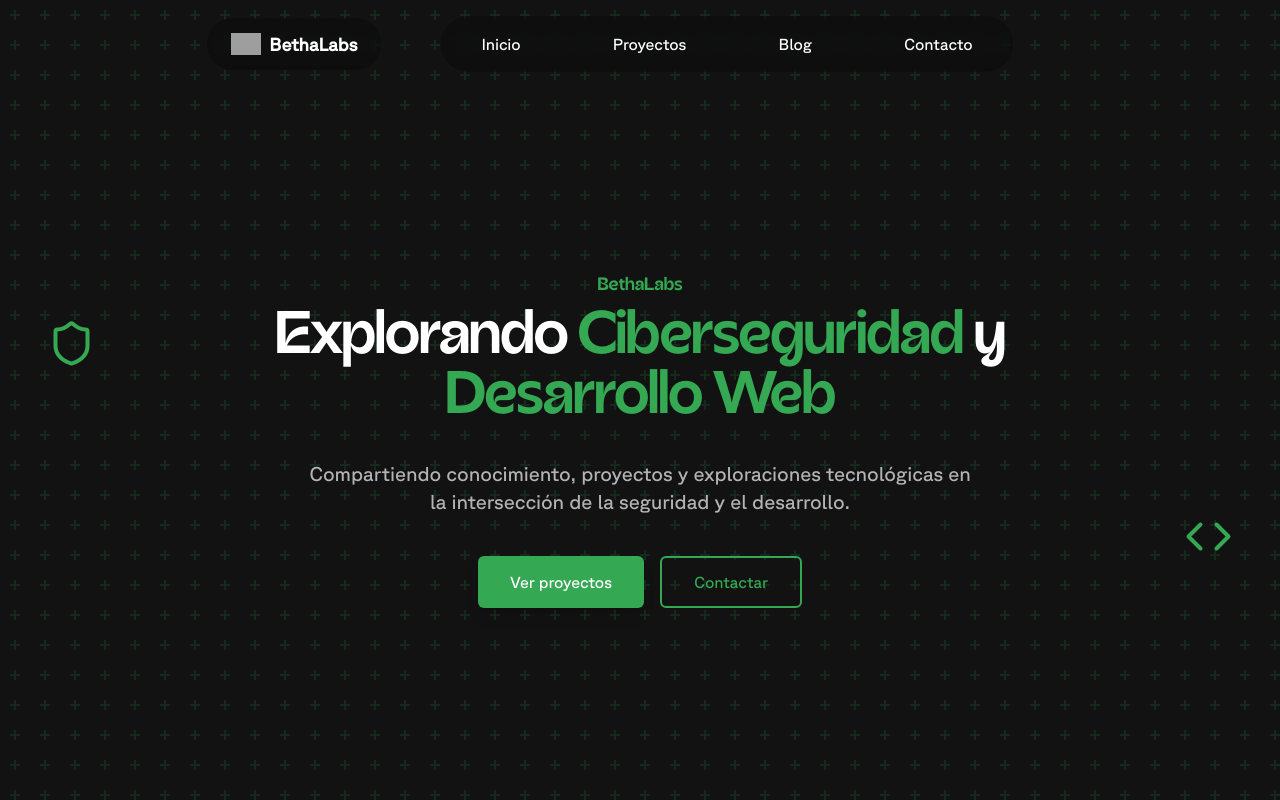
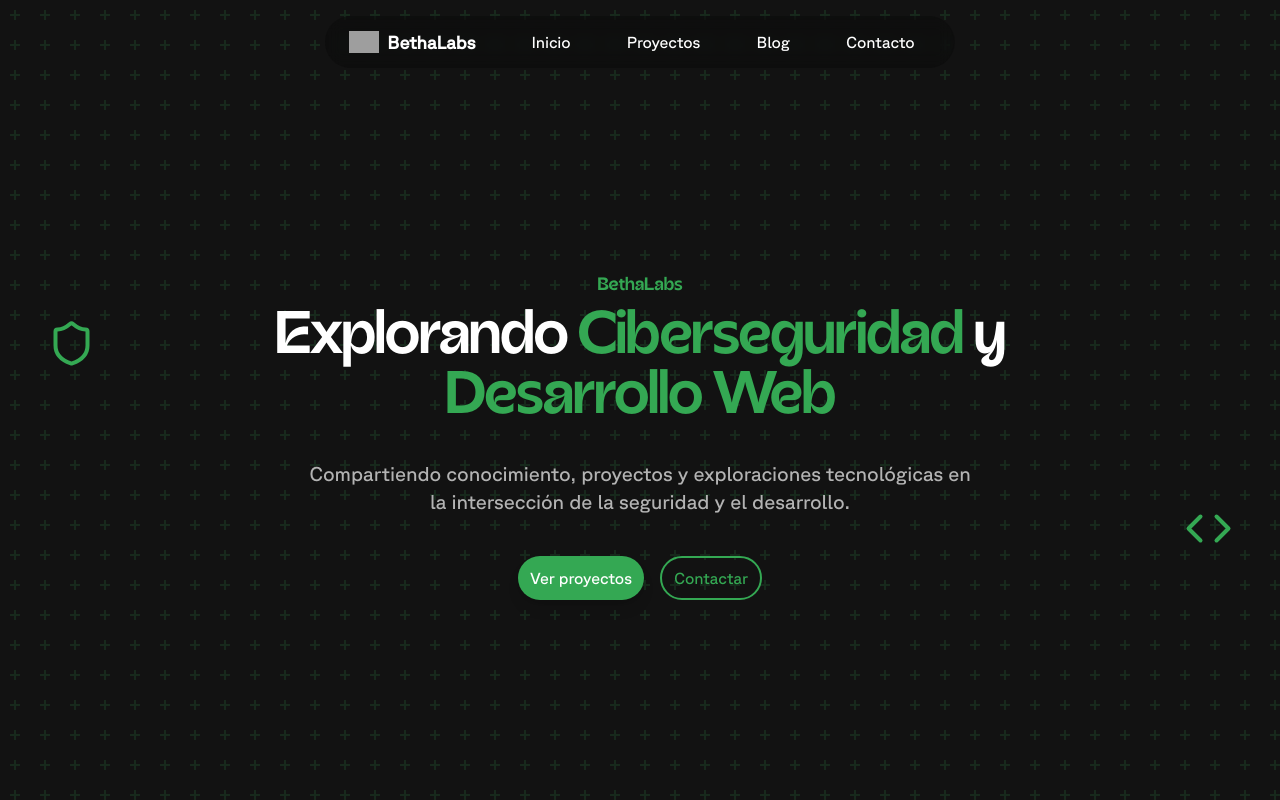
Before and after one commit to elrichi31/bethalabs-site, a Next.js app: page / in a window 1280 px wide. Shown: the top 800 px of the page. Built offline with nearby package versions, Linux system fonts and the light colour scheme; grey boxes are pictures that could not be loaded.

Commit message:
fix navbar

```diff
--- a/src/app/globals.css
+++ b/src/app/globals.css
@@ -32,7 +32,6 @@
   --accent-foreground: 0 0% 100%;
   --destructive: 0 84% 60%;
   --destructive-foreground: 0 0% 100%;
-  --border: 0 0% 16%;
   --input: 0 0% 16%;
   --ring: 135 52% 43%;
   --radius: 0.5rem;
--- a/src/components/hero.tsx
+++ b/src/components/hero.tsx
@@ -38,7 +38,7 @@ export default function Hero() {
   };
 
   return (
-    <section className="relative py-20 md:py-38 lg:py-68 overflow-hidden">
+    <section className="relative py-40 md:py-38 lg:py-68 overflow-hidden">
       {/* Fondo estático con los "+" */}
       <div className="absolute -inset-[10px] opacity-15 pointer-events-none">
         <div
@@ -74,7 +74,7 @@ export default function Hero() {
           <motion.div initial={{ opacity: 0, y: 20 }} animate={{ opacity: 1, y: 0 }} transition={{ duration: 0.6, delay: 0.4 }} className="flex justify-center space-x-4">
             <motion.a
               href="#proyectos"
-              className="inline-flex items-center px-8 py-3 bg-[#34A853] text-white font-medium rounded-md shadow-lg hover:bg-[#2a8644] transition-colors duration-300"
+              className="inline-flex items-center px-3 py-2 bg-[#34A853] text-white font-medium rounded-full shadow-lg hover:bg-[#2a8644] transition-colors duration-300"
               whileHover={{ scale: 1.05, boxShadow: "0 0 15px rgba(52, 168, 83, 0.5)" }}
               whileTap={{ scale: 0.95 }}
             >
@@ -82,7 +82,7 @@ export default function Hero() {
             </motion.a>
             <motion.a
               href="#contacto"
-              className="inline-flex items-center px-8 py-3 bg-transparent border-2 border-[#34A853] text-[#34A853] font-medium rounded-md hover:bg-[#34A853] hover:text-white transition-colors duration-300"
+              className="inline-flex items-center px-3 py-2 bg-transparent border-2 border-[#34A853] text-[#34A853] font-medium rounded-full hover:bg-[#34A853] hover:text-white transition-colors duration-300"
               whileHover={{ scale: 1.05 }}
               whileTap={{ scale: 0.95 }}
             >
--- a/src/components/navbar.tsx
+++ b/src/components/navbar.tsx
@@ -26,19 +26,19 @@ export default function Navbar() {
     }, [])
 
     return (
-        <header className={`fixed top-0 left-0 right-0 z-50`}>
+        <header className={`fixed z-50 w-full`}>
             <div className="container mx-auto px-4 my-4">
                 <div
-                    className={`flex space-x-15 justtif-between items-center md:justify-center md:items-center `}
+                    className={`flex justify-between items-center md:justify-center  md:items-center `}
 
                 >
-                    {/* Logo and name */}
-                    <motion.div
-                        className={`flex items-center bg-black backdrop-blur-sm rounded-full px-6 py-3 ${scrolled ? "shadow-lg" : ""
-                        }`}
+                    <div className={`flex space-x-0 md:space-x-10 items-center bg-black backdrop-blur-sm rounded-full px-6 py-3 ${scrolled ? "shadow-lg" : ""}`}
                     style={{
                         backgroundColor: scrolled ? "rgba(0, 0, 0, 0.5)" : "rgba(0, 0, 0, 0.2)",
                     }}
+                    >
+                        <motion.div
+                            className={`flex items-center`}
                             initial={{ opacity: 0, x: -20 }}
                             animate={{ opacity: 1, x: 0 }}
                             transition={{ duration: 0.5 }}
@@ -48,14 +48,8 @@ export default function Navbar() {
                                 <span className="text-white font-bold text-lg">BethaLabs</span>
                             </a>
                         </motion.div>
-
-                    {/* Navigation links */}
                         <motion.nav
-                        className={`hidden md:flex space-x-15 bg-black backdrop-blur-sm rounded-full px-6 py-4 ${scrolled ? "shadow-lg" : ""
-                        }`}
-                        style={{
-                            backgroundColor: scrolled ? "rgba(0, 0, 0, 0.5)" : "rgba(0, 0, 0, 0.2)",
-                        }}
+                            className={`hidden md:flex space-x-6`}
                             initial={{ opacity: 0, y: -20 }}
                             animate={{ opacity: 1, y: 0 }}
                             transition={{ duration: 0.5 }}
@@ -64,6 +58,8 @@ export default function Navbar() {
                                 <NavLink key={link.name} {...link} index={index} />
                             ))}
                         </motion.nav>
+
+                    </div>
 
                     {/* Mobile menu button */}
                     <div className="md:hidden">
@@ -90,13 +86,16 @@ export default function Navbar() {
                     animate={{ opacity: 1, height: "auto" }}
                     exit={{ opacity: 0, height: 0 }}
                     transition={{ duration: 0.3 }}
+                    style={{
+                        backgroundColor: scrolled ? "rgba(0, 0, 0, 0.5)" : "rgba(0, 0, 0, 0.2)",
+                    }}
                 >
                     <div className="px-2 pt-2 pb-3 space-y-1">
                         {navLinks.map((link) => (
                             <Link
                                 key={link.name}
                                 href={link.href}
-                                className="block px-3 py-2 text-white hover:text-[#34A853] transition-colors duration-200 font-medium rounded-lg"
+                                className="block px-3 py-2 text-white hover:text-white rounded-full hover:bg-[#34A853] px-4 py-3 transition-colors duration-200 font-medium rounded-lg"
                                 onClick={() => setMobileMenuOpen(false)}
                             >
                                 {link.name}
```
Lines whose indentation alone changed are shown as unchanged.
